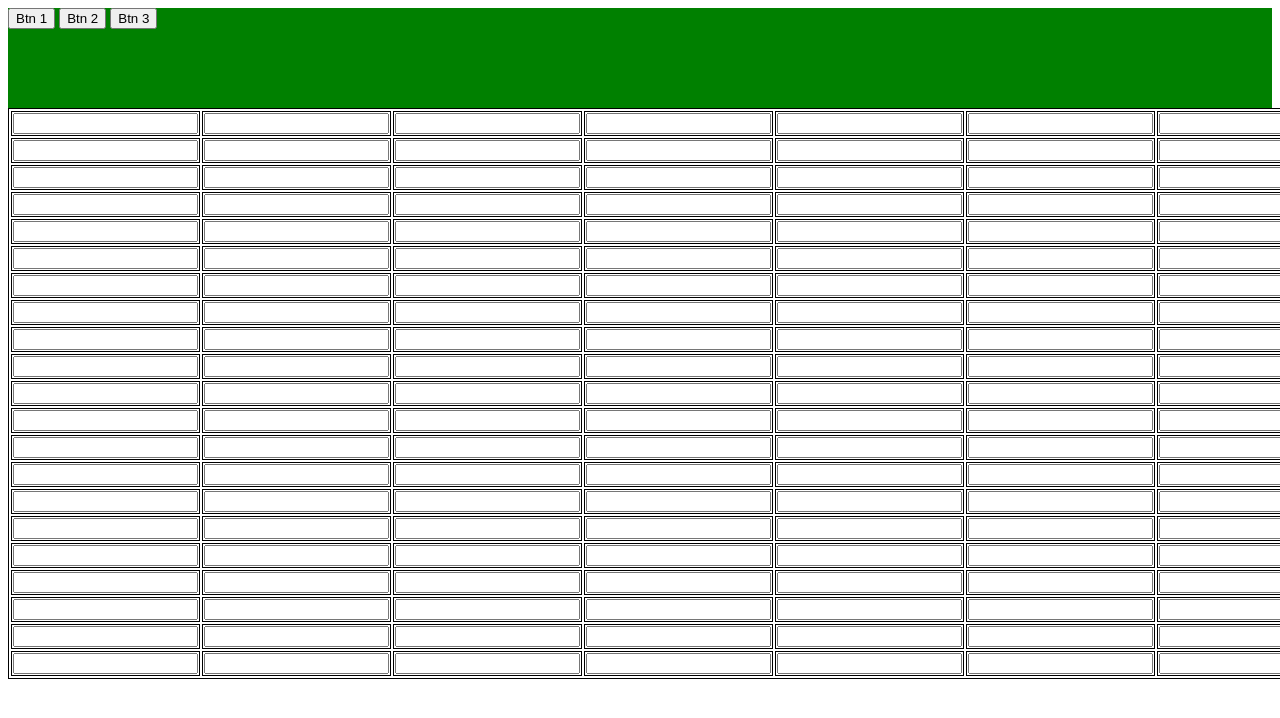
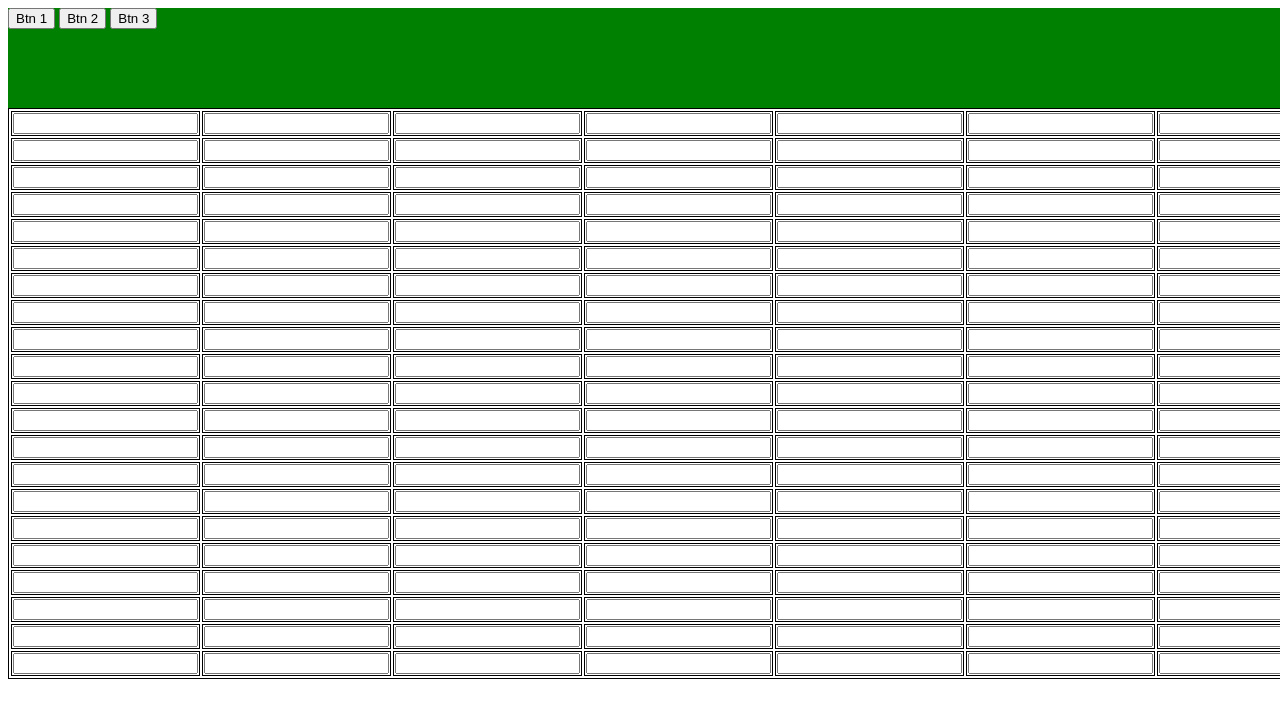
Before and after one commit to kelvanince1/css, a plain HTML site: page spreadsheet/index.html in a window 1280 px wide. Shown: the top 718 px of the page. Drawn offline with Linux system fonts and the light colour scheme.

Commit message:
Adjust width of header

```diff
--- a/spreadsheet/style.css
+++ b/spreadsheet/style.css
@@ -4,6 +4,7 @@
 
 #header {
   height: 100px;
+  width: 242%;
   color: #FFFFFF;
   background-color: green;
 }
```
